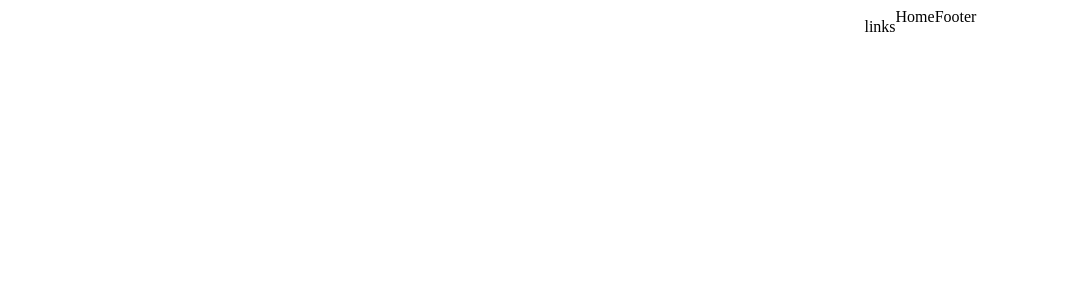
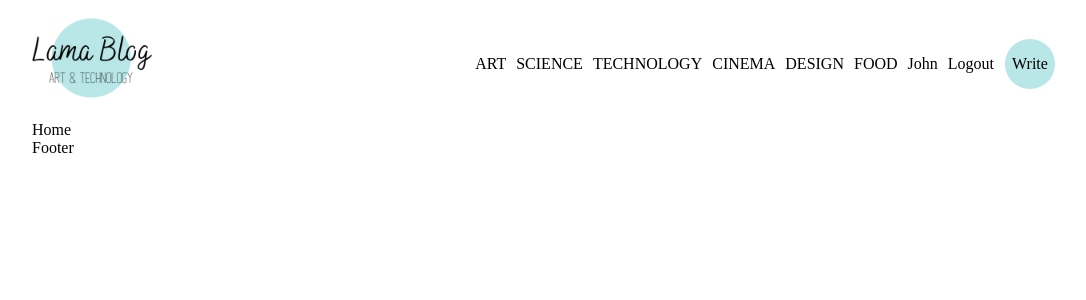
Before and after one commit to AhmadBahr/Blog-App, a React (Vite) app in the folder client/: page / in a window 1280 px wide. Shown: the top 300 px of the page, without its empty margins (96-1182 px from the left). Built offline with nearby package versions, Linux system fonts and the light colour scheme.

Commit message:
write link done

```diff
--- a/client/src/components/Navbar.jsx
+++ b/client/src/components/Navbar.jsx
@@ -1,14 +1,41 @@
-import React from 'react'
-
+import React from "react";
+import Logo from "../img/logo.png";
+import { Link } from "react-router-dom";
 const Navbar = () => {
   return (
-    <div className='navbar'>
+    <div className="navbar">
       <div className="container">
-        <div className='logo'>logo</div>
-        <div className='links'>links</div>
+        <div className="logo">
+          <img src={Logo} alt="" />
+        </div>
+        <div className="links">
+          <Link className="link" to="/?cat=art">
+            <h6>ART</h6>
+          </Link>
+          <Link className="link" to="/?cat=science">
+            <h6>SCIENCE</h6>
+          </Link>
+          <Link className="link" to="/?cat=technology">
+            <h6>TECHNOLOGY</h6>
+          </Link>
+          <Link className="link" to="/?cat=cinema">
+            <h6>CINEMA</h6>
+          </Link>
+          <Link className="link" to="/?cat=design">
+            <h6>DESIGN</h6>
+          </Link>
+          <Link className="link" to="/?cat=food">
+            <h6>FOOD</h6>
+          </Link>
+          <span>John</span>
+          <span>Logout</span>
+          <span className="write">
+            <Link className="link" to="/write">Write</Link>
+          </span>
+        </div>
       </div>
     </div>
-  )
-}
+  );
+};
 
-export default Navbar
+export default Navbar;
--- a/client/src/style.scss
+++ b/client/src/style.scss
@@ -1,13 +1,19 @@
-$lightGreen : #b9e7e7;
+$lightGreen: #b9e7e7;
 
-.App{
-    .container{
-        width: 1024px;
+.App {
     display: flex;
     justify-content: center;
 
+    .container {
+        width: 1024px;
+
+        .link {
+            text-decoration: none;
+            color: inherit;
+        }
+
         //Login & Register
-        .auth{
+        .auth {
             display: flex;
             align-items: center;
             justify-content: center;
@@ -15,13 +21,13 @@
             background-color: $lightGreen;
             flex-direction: column;
 
-            h1{
+            h1 {
                 font-size: 20px;
                 color: teal;
                 margin-bottom: 20px;
             }
 
-                form{
+            form {
                 display: flex;
                 flex-direction: column;
                 padding: 50px;
@@ -29,21 +35,21 @@
                 width: 200px;
                 gap: 20px;
 
-                    input{
+                input {
                     padding: 10px;
                     border: none;
                     border-bottom: 1px solid gray;
                 }
 
-                    button{
-                        padding:10px;
+                button {
+                    padding: 10px;
                     border: none;
                     background-color: teal;
                     color: white;
                     cursor: pointer;
                 }
 
-                    span{
+                span {
                     font-size: 12px;
                     text-align: center;
                 }
@@ -52,12 +58,53 @@
 
         //Navbar
 
-            .navbar{
-                .container{
+        .navbar {
+            .container {
                 padding: 10px 0px;
                 display: flex;
                 justify-content: space-between;
+
+                .logo {
+                    img {
+                        width: 120px;
+                    }
+                }
+
+                .links {
+                    display: flex;
+                    gap: 10px;
+                    align-items: center;
+
+                    h6 {
+                        font-size: 16px;
+                        font-weight: 300;
+                    }
+
+                    span {
+                        cursor: pointer;
+                    }
+
+                    .write {
+                        background-color: $lightGreen;
+                        width: 50px;
+                        height: 50px;
+                        border-radius: 50%;
+                        display: flex;
+                        justify-content: center;
+                        align-items: center;
+                        text-decoration: none;
+                        border: 1px solid white;
+                        font-weight: 300;
+
+                        &:hover{
+                            color:teal;
+                            background-color: #fff;
+                            border: 1px solid teal;
+
                         }
                     }
                 }
             }
+        }
+    }
+}
```
Lines whose indentation alone changed are shown as unchanged.
